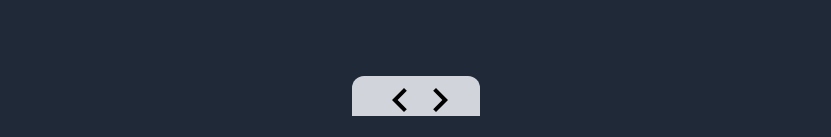
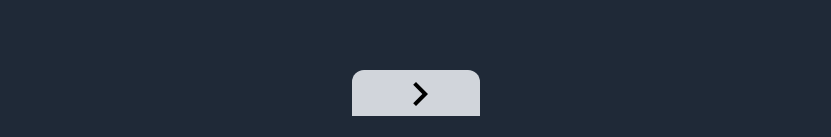
Before and after one commit to EmilM32/vue3-book-finder, a Vue app: page /result in a window 1280 px wide. Shown: the part 684-821 px from the top of the page, without its empty margins (224-1055 px from the left). Built offline with nearby package versions, Linux system fonts and the light colour scheme.

Commit message:
Hide previous button on first page

```diff
--- a/src/components/AppResultPagination.vue
+++ b/src/components/AppResultPagination.vue
@@ -1,28 +1,29 @@
 <template>
   <div class="fixed bottom-0 w-full flex items-center justify-center">
-    <div
-      class="flex justify-center justify-self-center bg-gray-300 w-32 rounded-t-xl"
-    >
+    <div class="flex justify-center justify-self-center bg-gray-300 w-32 rounded-t-xl">
+      <div v-for="(action, i) in actions" :key="i">
         <button
-        v-for="(action, i) in actions"
-        :key="i"
+          v-show="!action.disabled"
           class="flex-shrink focus:outline-none"
           @click="action.click"
+          :disabled="action.disabled"
         >
           <svg viewBox="0 0 20 20" height="40px" width="40px">
-          <path :d="action.icon.toString()" />
+            <path :d="action.icon" />
           </svg>
         </button>
+      </div>
     </div>
   </div>
 </template>
 
 <script lang="ts">
-import { defineComponent } from 'vue'
+import { computed, defineComponent, reactive, toRefs } from 'vue'
 import { mdiChevronRight, mdiChevronLeft } from '@mdi/js'
 
 interface IAction {
   icon: string
+  disabled: boolean
   click: () => void
 }
 
@@ -36,28 +37,32 @@ export default defineComponent({
     },
   },
   setup (props, { emit }) {
+    const { currentStartIndex } = toRefs(props)
+
     function clickedPrevios (): void {
-      if (props.currentStartIndex > 0) {
       emit('previous')
-      }
     }
 
     function clickedNext (): void {
       emit('next')
     }
 
-    const actions: IAction[] = [
+    const state: { actions: IAction[] } = reactive({
+      actions: [
         {
           icon: mdiChevronLeft,
+          disabled: computed(() => currentStartIndex.value <= 0),
           click: clickedPrevios,
         },
         {
           icon: mdiChevronRight,
+          disabled: false,
           click: clickedNext,
         },
       ]
+    })
 
-    return { actions }
+    return { ...toRefs(state) }
   },
 })
 </script>
```
Lines whose indentation alone changed are shown as unchanged.
